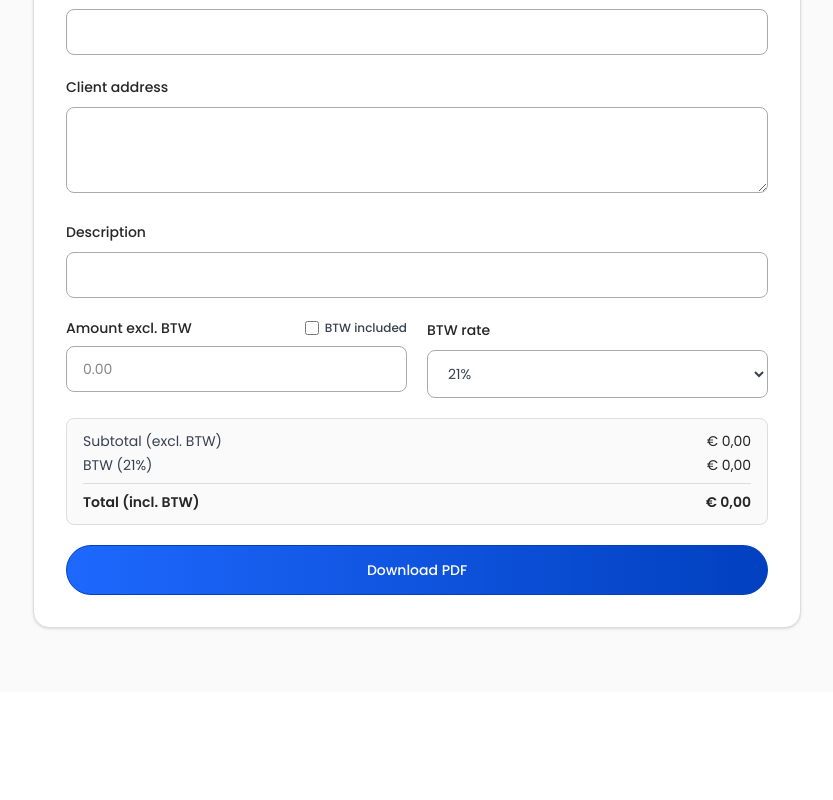
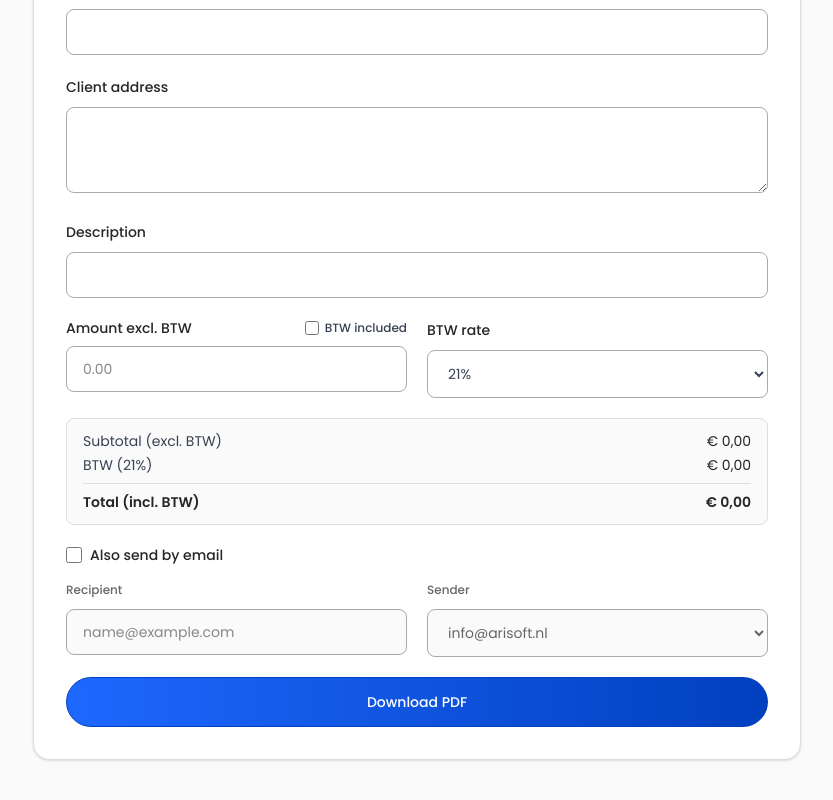
Before and after one commit to ali-arjmandi/arisoft, a Next.js app: page /panel/invoice in a window 1280 px wide. Shown: the part 566-1366 px from the top of the page, without its empty margins (223-1056 px from the left). Before the commit the page ends 1258 px from the top, so only its background shows below. Built offline with nearby package versions, Linux system fonts and the light colour scheme.

Commit message:
feat(email): implement invoice email content generation and sending functionality

```diff
--- a/src/app/panel/invoice/InvoiceForm.tsx
+++ b/src/app/panel/invoice/InvoiceForm.tsx
@@ -6,6 +6,8 @@ import { calculateInvoiceTotals } from "@/lib/invoice/calculations";
 import { formatCurrencyEUR } from "@/lib/invoice/format";
 import { generateInvoicePdf } from "@/lib/invoice/generateInvoicePdf";
 import type { InvoiceDocumentData } from "@/lib/invoice/types";
+import { ALLOWED_SENDERS, type AllowedSender } from "@/lib/email/senders";
+import type { EmailContent } from "@/lib/email/content";
 
 type Status = "idle" | "submitting" | "success" | "error";
 
@@ -40,6 +42,49 @@ function sanitizeFilename(value: string): string {
   return value.trim().replace(/[^a-zA-Z0-9-_]+/g, "-") || "invoice";
 }
 
+const AMOUNT_ROW_STYLE =
+  "font-family:'Poppins',Arial,Helvetica,sans-serif;font-size:16px;line-height:1.6;padding-top:2px;";
+
+function amountRow(label: string, value: string): string {
+  // A real table, not tab characters — HTML collapses whitespace, so tabs
+  // can't line anything up. The amount column auto-sizes to its widest
+  // cell; left-aligning within it (rather than right-aligning) means every
+  // figure starts at the same shared position regardless of label length,
+  // instead of shorter numbers drifting inward to match a right edge.
+  return `<tr>
+    <td style="${AMOUNT_ROW_STYLE}color:#374151;padding-right:16px;">${label}</td>
+    <td style="${AMOUNT_ROW_STYLE}color:#262626;text-align:left;white-space:nowrap;"><strong>${value}</strong></td>
+  </tr>`;
+}
+
+function buildInvoiceEmailContent(data: InvoiceDocumentData): EmailContent {
+  const { totals, btwRate } = data;
+
+  const amountsTable = `<table role="presentation" cellpadding="0" cellspacing="0" border="0" style="margin-top:8px;margin-bottom:8px;">${amountRow(
+    "Subtotal (excl. BTW)",
+    formatCurrencyEUR(totals.amountExclBtw),
+  )}${amountRow(`BTW (${btwRate}%)`, formatCurrencyEUR(totals.btwAmount))}${amountRow(
+    "Total (incl. BTW)",
+    formatCurrencyEUR(totals.amountInclBtw),
+  )}</table>`;
+
+  const body =
+    `${data.description}` +
+    amountsTable +
+    "Please find your invoice attached to this email. If you have any questions about the details or payment, just reply to this email or reach out anytime.";
+
+  return {
+    subject: `Your invoice from Arisoft: ${data.invoiceNumber}`,
+    preheader: "Your invoice is ready, details and payment info inside.",
+    eyebrow: "Invoice",
+    heading: "Your invoice is attached",
+    body,
+    ctaLabel: "",
+    ctaUrl: "",
+    unsubscribeUrl: "",
+  };
+}
+
 export function InvoiceForm() {
   const [invoiceNumber, setInvoiceNumber] = useState("");
   const [invoiceDate, setInvoiceDate] = useState("");
@@ -50,6 +95,9 @@ export function InvoiceForm() {
   const [amountInput, setAmountInput] = useState("");
   const [amountIncludesBtw, setAmountIncludesBtw] = useState(false);
   const [btwRate, setBtwRate] = useState<BtwRate>(BTW_RATE_OPTIONS[0]);
+  const [sendByEmail, setSendByEmail] = useState(false);
+  const [recipientEmail, setRecipientEmail] = useState("");
+  const [senderEmail, setSenderEmail] = useState<AllowedSender>(ALLOWED_SENDERS[0]);
   const [status, setStatus] = useState<Status>("idle");
   const [error, setError] = useState("");
 
@@ -125,20 +173,51 @@ export function InvoiceForm() {
       totals,
     };
 
+    let blob: Blob;
     try {
-      const blob = await generateInvoicePdf(data);
+      blob = await generateInvoicePdf(data);
+    } catch (err) {
+      setStatus("error");
+      setError(err instanceof Error ? err.message : "Failed to generate PDF.");
+      return;
+    }
+
+    const filename = `invoice-${sanitizeFilename(invoiceNumber)}.pdf`;
+
     const url = URL.createObjectURL(blob);
     const link = document.createElement("a");
     link.href = url;
-      link.download = `invoice-${sanitizeFilename(invoiceNumber)}.pdf`;
+    link.download = filename;
     document.body.appendChild(link);
     link.click();
     document.body.removeChild(link);
     URL.revokeObjectURL(url);
+
+    if (!sendByEmail) {
+      setStatus("success");
+      return;
+    }
+
+    try {
+      const emailFormData = new FormData();
+      emailFormData.set("to", recipientEmail);
+      emailFormData.set("from", senderEmail);
+      emailFormData.set("content", JSON.stringify(buildInvoiceEmailContent(data)));
+      emailFormData.append("files", new File([blob], filename, { type: "application/pdf" }));
+
+      const res = await fetch("/api/panel/send-email", { method: "POST", body: emailFormData });
+      if (!res.ok) {
+        const resData = await res.json().catch(() => ({}));
+        throw new Error(resData.error || "Failed to send email.");
+      }
       setStatus("success");
     } catch (err) {
+      // The PDF already downloaded successfully at this point — say so,
+      // rather than reporting a blanket failure for a step that worked.
       setStatus("error");
-      setError(err instanceof Error ? err.message : "Failed to generate PDF.");
+      setError(
+        `PDF downloaded, but sending the email failed: ${err instanceof Error ? err.message : "unknown error"}`,
+      );
     }
   }
 
@@ -237,15 +316,72 @@ export function InvoiceForm() {
         </div>
       </div>
 
+      <div>
+        <label className="flex items-center gap-2 text-sm font-medium text-foreground">
+          <input
+            type="checkbox"
+            checked={sendByEmail}
+            onChange={(event) => setSendByEmail(event.target.checked)}
+            className="h-4 w-4 rounded border-[#AAAAAA] accent-primary"
+          />
+          Also send by email
+        </label>
+        <div className="mt-3 grid gap-5 sm:grid-cols-2">
+          <div>
+            <label htmlFor="recipientEmail" className="text-xs font-medium text-muted">
+              Recipient
+            </label>
+            <input
+              id="recipientEmail"
+              type="email"
+              disabled={!sendByEmail}
+              required={sendByEmail}
+              value={recipientEmail}
+              onChange={(event) => setRecipientEmail(event.target.value)}
+              placeholder="name@example.com"
+              className={fieldClassName}
+            />
+          </div>
+          <div>
+            <label htmlFor="senderEmail" className="text-xs font-medium text-muted">
+              Sender
+            </label>
+            <select
+              id="senderEmail"
+              disabled={!sendByEmail}
+              value={senderEmail}
+              onChange={(event) => setSenderEmail(event.target.value as AllowedSender)}
+              className={fieldClassName}
+            >
+              {ALLOWED_SENDERS.map((sender) => (
+                <option key={sender} value={sender}>
+                  {sender}
+                </option>
+              ))}
+            </select>
+          </div>
+        </div>
+      </div>
+
       <button
         type="submit"
         disabled={status === "submitting"}
         className="w-full rounded-full bg-blue-gradient border border-primary px-7 py-3.5 text-sm font-medium text-white transition duration-300 hover:shadow-md hover:shadow-primary/50 disabled:opacity-60"
       >
-        {status === "submitting" ? "Generating..." : "Download PDF"}
+        {status === "submitting"
+          ? sendByEmail
+            ? "Generating & sending..."
+            : "Generating..."
+          : sendByEmail
+            ? "Download & Send Invoice"
+            : "Download PDF"}
       </button>
 
-      {status === "success" && <p className="text-center text-sm font-medium text-emerald-600">PDF downloaded.</p>}
+      {status === "success" && (
+        <p className="text-center text-sm font-medium text-emerald-600">
+          {sendByEmail ? `PDF downloaded and sent to ${recipientEmail}.` : "PDF downloaded."}
+        </p>
+      )}
       {status === "error" && <p className="text-center text-sm font-medium text-red-600">{error}</p>}
     </form>
   );
--- a/src/lib/email/template.html
+++ b/src/lib/email/template.html
@@ -135,9 +135,9 @@
           </tr>
           <tr>
             <td class="mobile-padding" style="padding-top:16px;padding-right:40px;padding-bottom:0;padding-left:40px;">
-              <p
+              <div
                 style="margin:0;mso-line-height-rule:exactly;font-family:'Poppins',Arial,Helvetica,sans-serif;font-size:16px;line-height:1.6;color:#374151;">
-                {{BODY}}</p>
+                {{BODY}}</div>
             </td>
           </tr>
           {{CTA_BLOCK}}
```
Lines whose indentation alone changed are shown as unchanged.
